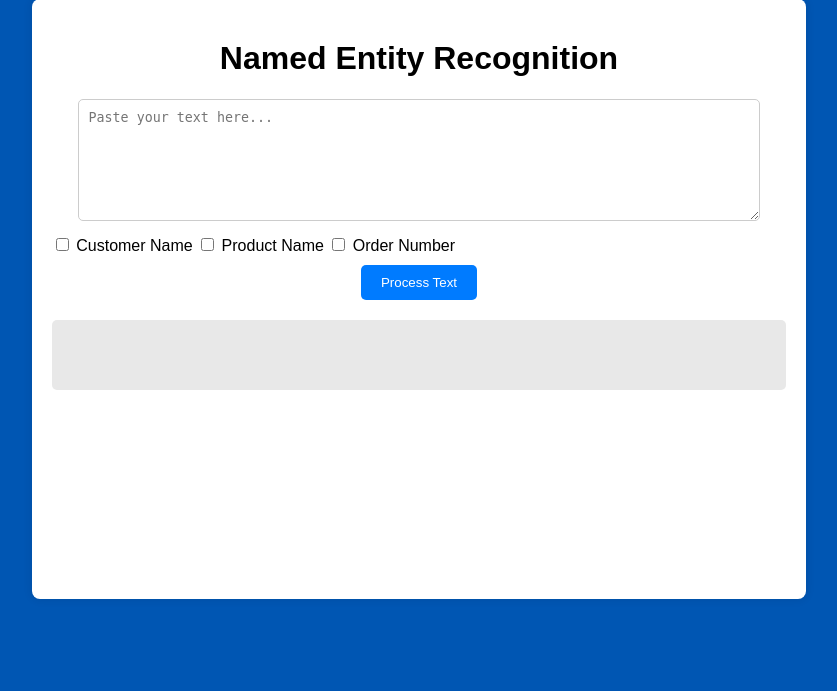
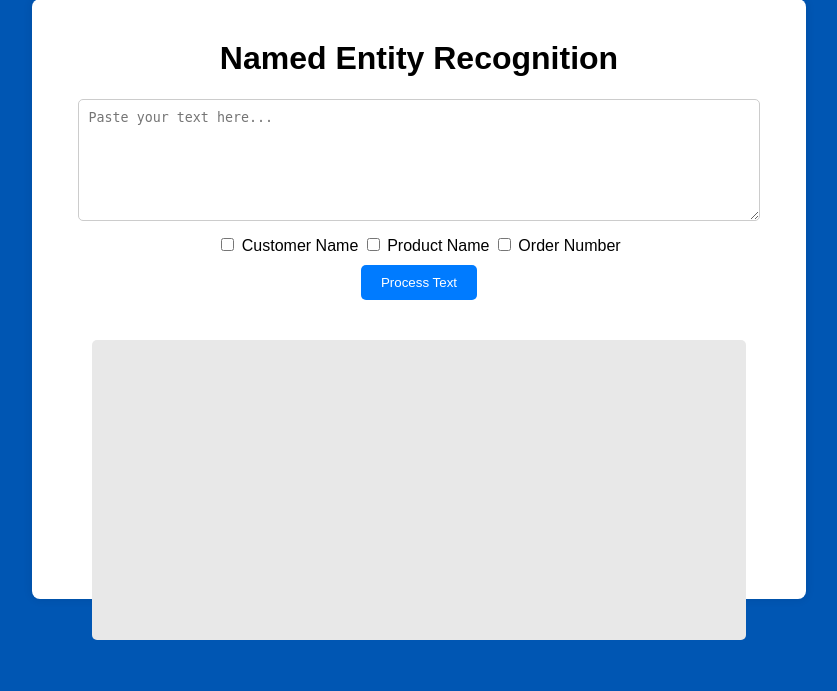
Before and after one commit to nicolejulietta/NER_Customer_Support, a Flask app: page / in a window 1280 px wide. Shown: the part 109-800 px from the top of the page, without its empty margins (221-1058 px from the left). Run offline with Flask 3, Linux system fonts and the light colour scheme.

Commit message:
Cosmetic changes

```diff
--- a/static/styles.css
+++ b/static/styles.css
@@ -28,7 +28,7 @@ textarea {
 
 #checkboxes {
   margin: 10px 0;
-  text-align: left;
+  text-align: center;
 }
 
 button {
@@ -45,7 +45,8 @@ button:hover {
 }
 
 #output-text {
-  margin-top: 20px;
+  margin: 2.5rem;
+  height: 50%;
   padding: 10px;
   background: #e8e8e8;
   min-height: 50px;
```
